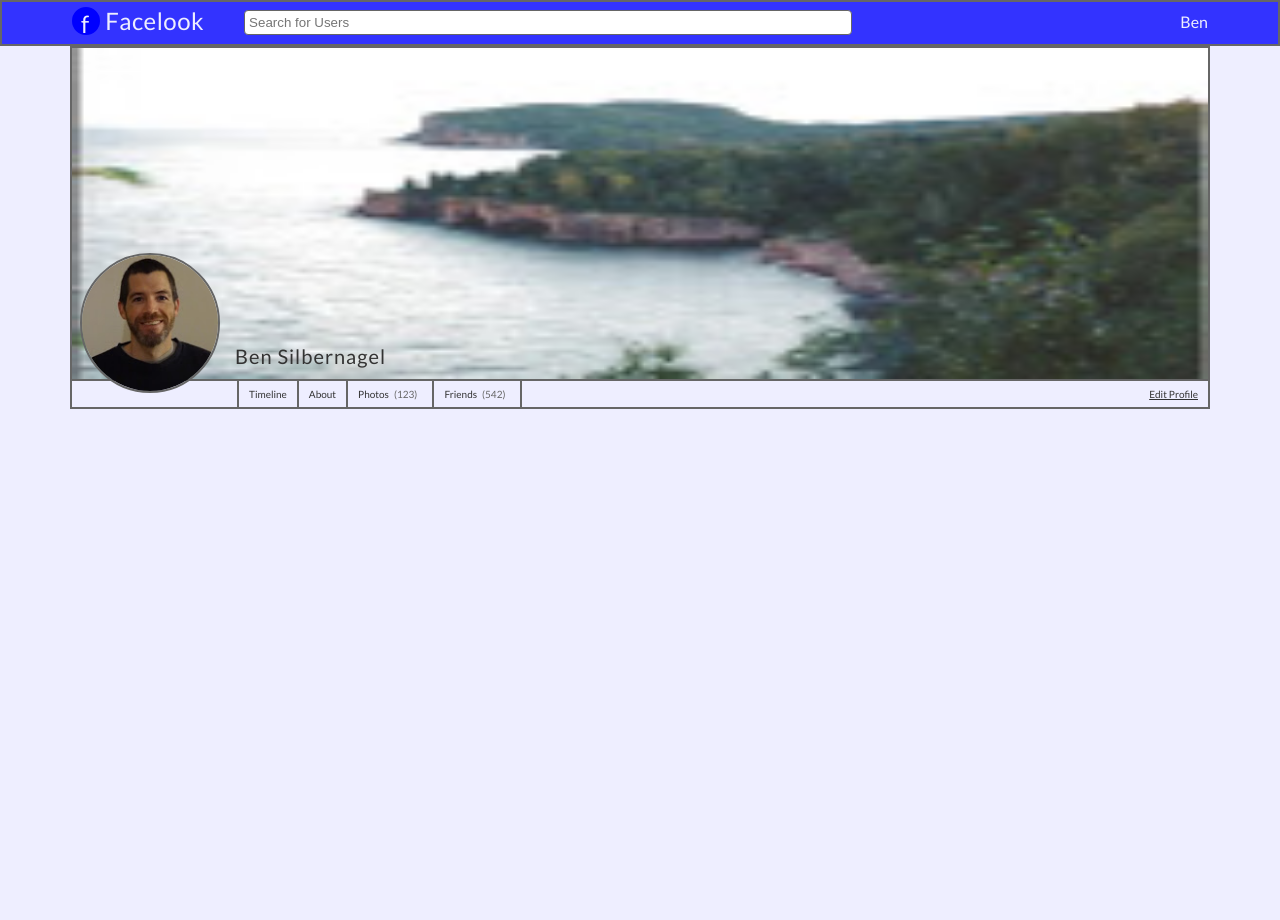
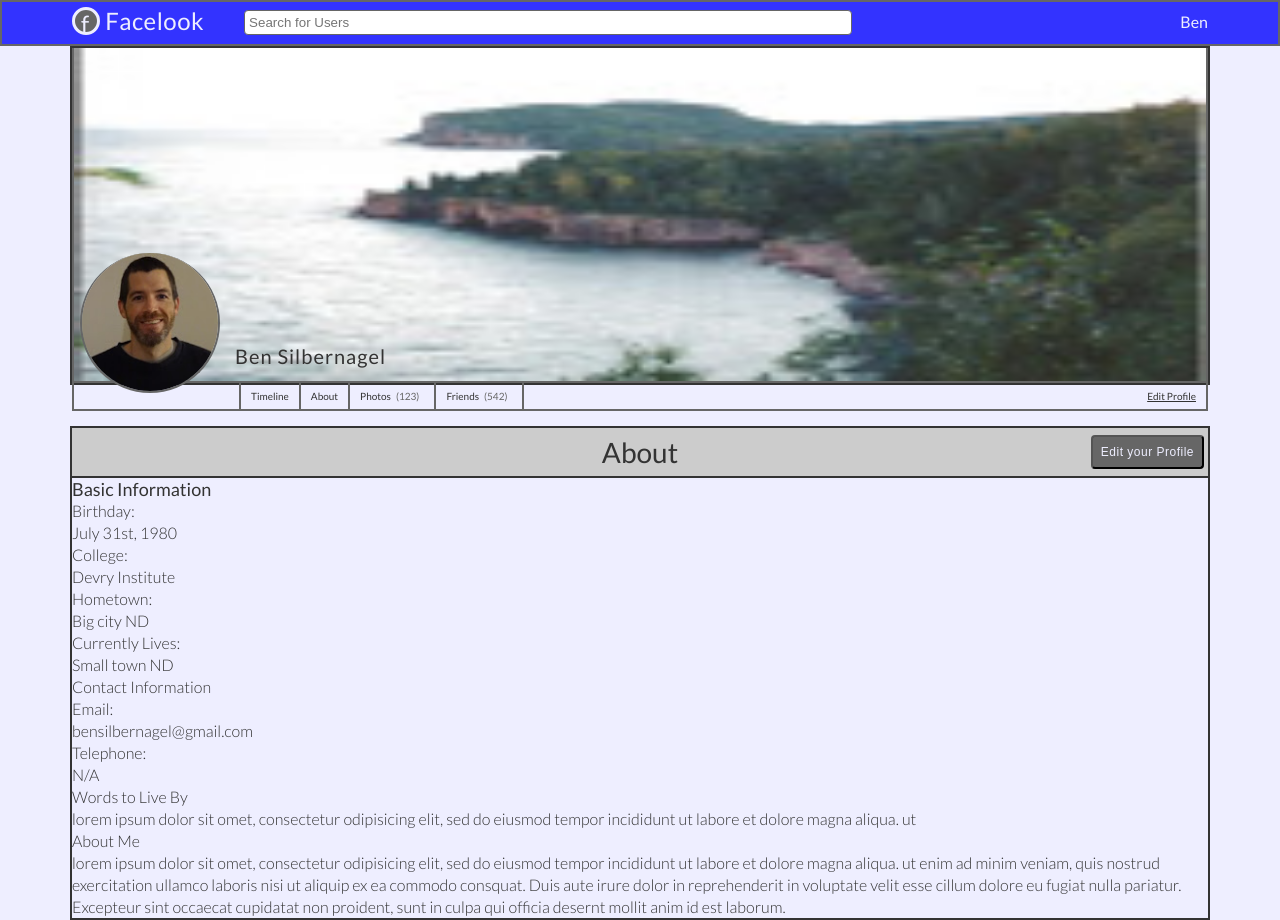
Before and after one commit to vikingeducation/project_prep_facebook_pages, a PHP site: page /about.html in a window 1280 px wide. Before the commit the page ends 409 px from the top, so only its background shows below. Run offline with PHP 8.4, Linux system fonts and the light colour scheme.

Commit message:
about header

```diff
--- a/about.html
+++ b/about.html
@@ -51,5 +51,48 @@
       </div>
     </section>
 
+    <!-- About -->
+
+    <section class="about container group">
+      <div class="row">
+        <header class="alt-header group">
+            <h2 class="alt-header-text">About</h2>
+          <button class="btn">Edit your Profile</button>
+        </header>
+        <div class="about-content">
+          <section class="basic">
+            <h3>Basic Information</h3>
+            <dl>
+              <dt>Birthday:</dt>
+                <dd>July 31st, 1980</dd>
+              <dt>College:</dt>
+                <dd>Devry Institute</dd>
+              <dt>Hometown:</dt>
+                <dd>Big city ND</dd>
+              <dt>Currently Lives:</dt>
+                <dd>Small town ND</dd>
+            </dl>
+          </section>
+          <section>
+            <h3>Contact Information</h3>
+            <dl>
+              <dt>Email:</dt>
+              <dd>bensilbernagel@gmail.com</dd>
+              <dt>Telephone:</dt>
+              <dd>N/A</dd>
+            </dl>
+          </section>
+          <section>
+            <h3>Words to Live By</h3>
+            <p>lorem ipsum dolor sit omet, consectetur odipisicing elit, sed do eiusmod tempor incididunt ut labore et dolore magna aliqua. ut</p>
+          </section>
+          <section>
+            <h3>About Me</h3>
+            <p>lorem ipsum dolor sit omet, consectetur odipisicing elit, sed do eiusmod tempor incididunt ut labore et dolore magna aliqua. ut enim ad minim veniam, quis nostrud exercitation ullamco laboris nisi ut aliquip ex ea commodo consquat. Duis aute irure dolor in reprehenderit in voluptate velit esse cillum dolore eu fugiat nulla pariatur.  Excepteur sint occaecat cupidatat non proident, sunt in culpa qui officia desernt mollit anim id est laborum.</p>
+          </section>
+        </div>
+      </div>
+    </section>
+
   </body>
 </html>
--- a/facebook.css
+++ b/facebook.css
@@ -166,8 +166,8 @@ body {
 }
 .logo {
   padding-left: 6px;
-  border: 3px solid blue;
-  background-color: blue;
+  border: 3px solid #eeeeff;
+  background-color: #666666;
   border-radius: 50%;
   width: 28px;
   height: 28px;
@@ -343,7 +343,6 @@ body {
 */
 .hero-text h2 {
   position: absolute;
-  vertical-align: bottom;
   top: 345px;
   left: 235px;
   color: #333333;
@@ -355,7 +354,9 @@ body {
 .hero-img img {
   background-image: url(images/NorthShoreMNt.jpg);
   background-size: cover;
-  border: 2px solid #666666;
+  border-right: 2px solid #666666;
+  border-left: 2px solid #666666;
+  border-bottom: 2px solid #666666;
   width: 100%;
   height: 335px;
 }
@@ -405,3 +406,52 @@ body {
   text-decoration: none;
   color: #666666;
 }
+
+/*
+  ========================================
+  About
+  ========================================
+*/
+.about{
+  margin-top: 15px;
+}
+.alt-header {
+  padding-top: 3px;
+  position: relative;
+  width: 100%;
+  height: 50px;
+  border-bottom: 2px solid #333333;
+  background-color: #cccccc;
+}
+.alt-header h2 {
+  display: inline;
+  font-weight: 400;
+  font-size: 28px;
+  line-height: 34px;
+  vertical-align: middle;
+}
+.alt-header button {
+  display: inline-block;
+  float: right;
+  font-size: 12px;
+  margin: 4px;
+  background-color: #666666;
+  color: #eeeeff;
+  padding: 8px;
+  letter-spacing: .5px;
+}
+.alt-header-text {
+  position: absolute;
+  top: 50%;
+  left: 50%;
+  -ms-transform: translate(-50%, -50%);
+  transform: translate(-50%, -50%);
+}
+.row {
+  border: 2px solid #333333;
+}
+.basic h3 {
+  font-size: 18px;
+  color: #333333;
+  font-weight: 400;
+}
```
